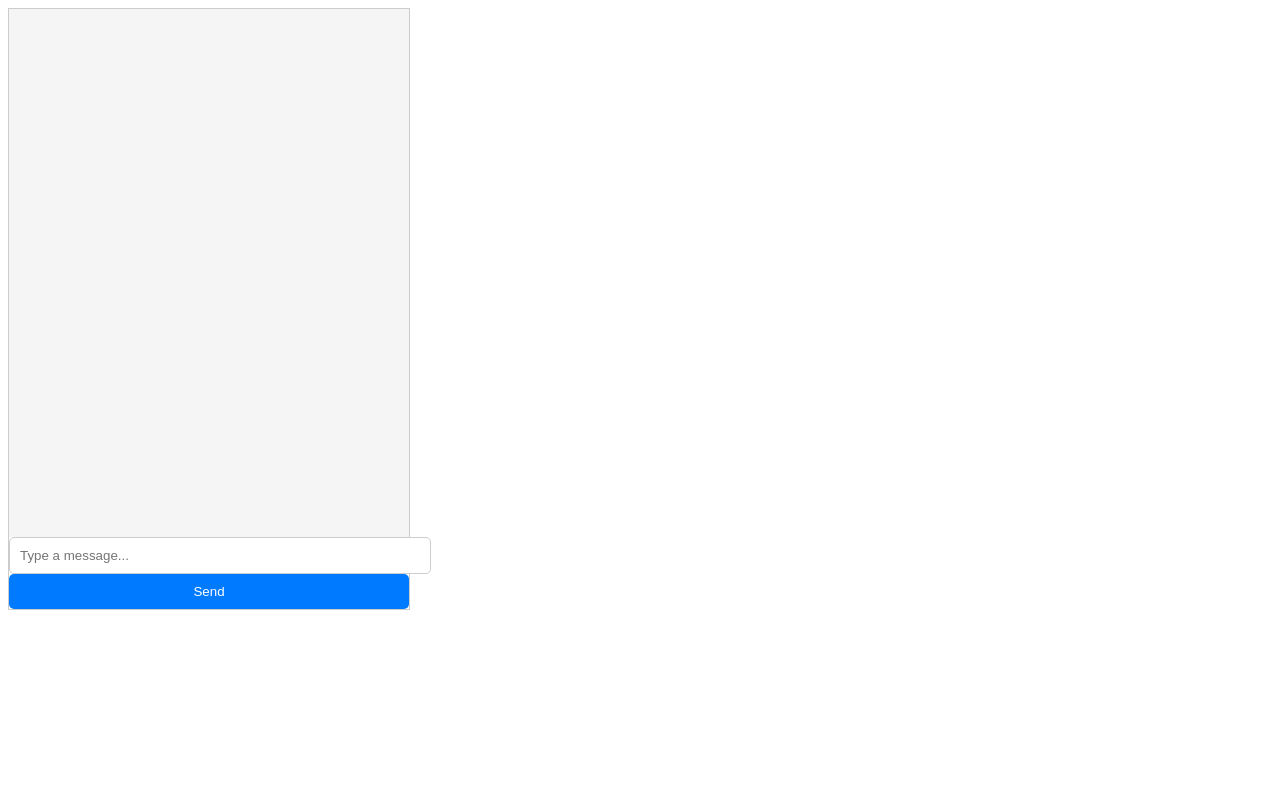
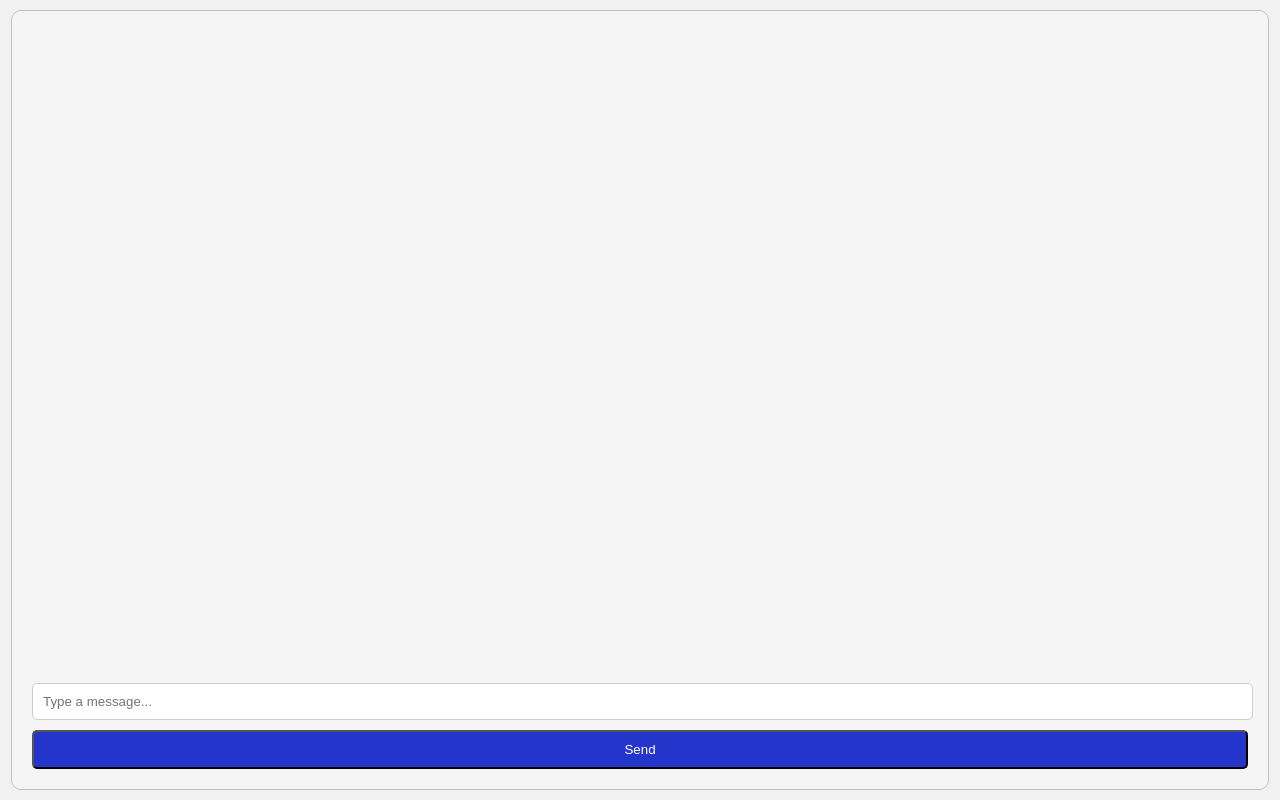
Before and after one commit to BradenCurtisAZ/SFWE-403-Chatbot, a plain HTML site: page index.html in a window 1280 px wide. Drawn offline with Linux system fonts and the light colour scheme.

Commit message:
style changes

```diff
--- a/styles.css
+++ b/styles.css
@@ -1,46 +1,85 @@
 /* General chat box styling */
-#chat-container {
-    width: 400px;
-    height: 600px;
-    border: 1px solid #ccc;
+:root{
+    --UAblue: #001c48;
+    --UAlightBlue: #2435cc;
+    --UAred: #ab0520;
+    --OffWhite: #f1f1f1;
+    --DarkGrey: #c1c1c1;
+    --SupportMenuWidth: 150px;
+  }
+
+html {
+    height: 100%;
+    font-family: 'Open Sans', sans-serif;
+    background-color: var(--OffWhite);
+    margin: 0;
+    padding: 0;
+}
+
+body {
     display: flex;
     flex-direction: column;
-    justify-content: space-between;
+    height: 100%;
+    margin: 0;
+    width: 100%;
+}
+
+#chat-container {
+    border: 1px solid var(--DarkGrey);
+    border-radius: 10px;
+    height: 100%;
+    width: 95%;
+    display: flex;
+    flex-direction: column;
+    justify-content: flex-end; /* Justify content to the bottom */
+    margin: 10px;
+    padding: 20px;
+    align-self: center;
+    background-color: #f5f5f5;
 }
 
 #chat-box {
     flex: 1;
-    padding: 10px;
+    padding-bottom: 10px;
     overflow-y: auto;
-    background-color: #f5f5f5;
+    display: flex;
+    flex-direction: column;
+    justify-content: flex-end;
 }
 
 #user-input {
-    width: 100%;
+    width: 70%;
     padding: 10px;
     border: 1px solid #ccc;
     border-radius: 5px;
+    margin-bottom: 10px;
+    margin-top: 10px;
+    padding-right: 29.4%;
+    align-self: left;
 }
 
 #send-button {
+    width: 100%;
     padding: 10px;
-    border: none;
-    background-color: #007bff;
+    border: 0px solid --UAred;
+    background-color: var(--UAlightBlue);
     color: white;
     cursor: pointer;
     border-radius: 5px;
+    align-self: center;
 }
 
 /* Style for user messages */
 .user-message {
-    background-color: #007bff; /* Blue background */
+    background-color: var(--UAlightBlue); /* Blue background */
     color: white; /* White text */
     padding: 10px;
     margin: 5px 0;
     border-radius: 10px;
-    align-self: flex-end; /* Aligns the message to the right */
+    align-self: left; /* Aligns the message to the right */
     max-width: 70%;
     word-wrap: break-word;
+    width: fit-content;
 }
 
 /* Style for bot messages */
@@ -48,9 +87,10 @@
     background-color: #e0e0e0; /* Light grey background */
     color: black; /* Black text */
     padding: 10px;
-    margin: 5px 0;
+    margin: 0px 0;
     border-radius: 10px;
-    align-self: flex-start; /* Aligns the message to the left */
+    align-self: left; /* Aligns the message to the left */
     max-width: 70%;
     word-wrap: break-word;
+    width: fit-content;
 }
```
